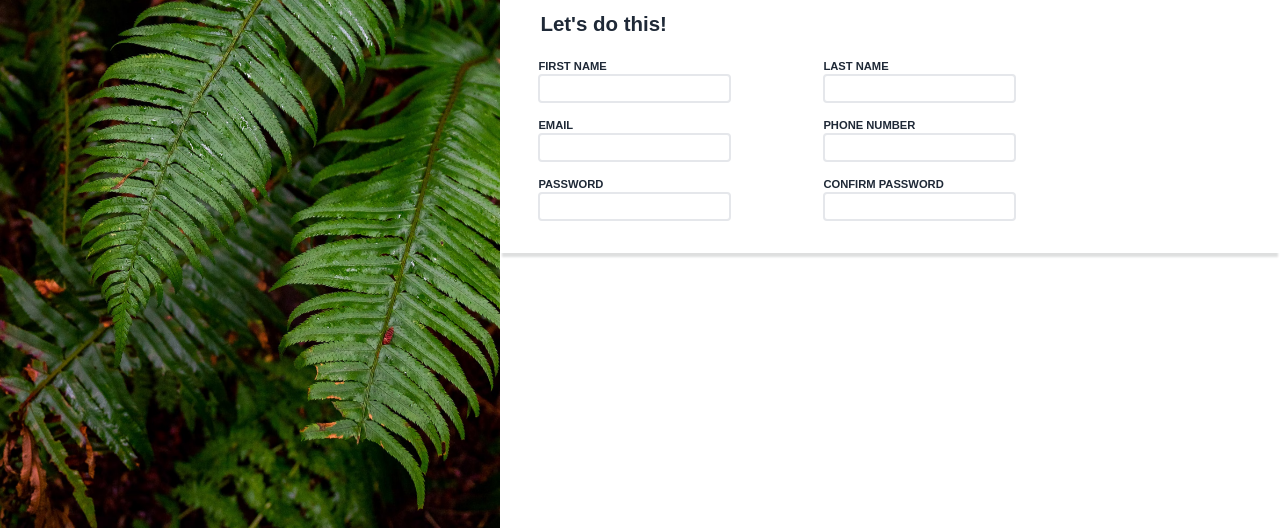
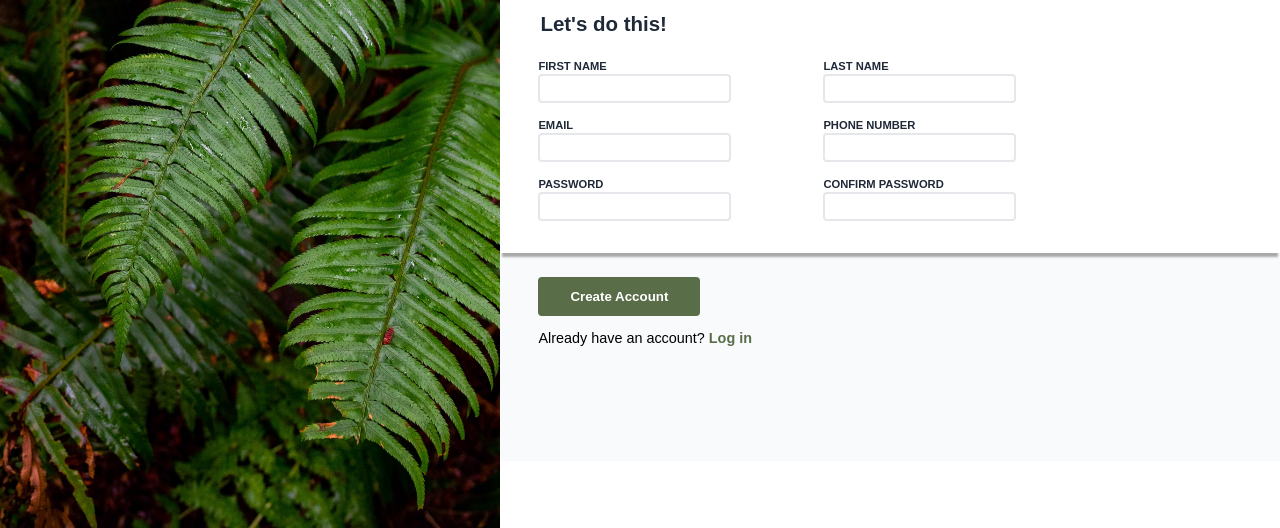
Before and after one commit to yaramiu/sign-up-form, a plain HTML site: page index.html in a window 1280 px wide. Shown: the part 272-800 px from the top of the page. Drawn offline with Linux system fonts and the light colour scheme.

Commit message:
Add submit and signup block

```diff
--- a/index.html
+++ b/index.html
@@ -1,5 +1,6 @@
 <!DOCTYPE html>
 <html lang="en">
+
 <head>
   <meta charset="UTF-8" />
   <title>Sign Up Form</title>
@@ -10,18 +11,10 @@
 <body>
   <div class="photo-logo-block">
     <div class="logo-block">
-        <img
-          src="./images/odin-lined.png"
-          alt="The Odin Project logo"
-          class="logo"
-        />
+      <img src="./images/odin-lined.png" alt="The Odin Project logo" class="logo" />
       <p class="logo-text">ODIN</p>
     </div>
-      <img
-        src="./images/photo-1585202900225-6d3ac20a6962.avif"
-        alt="Green plant leaves"
-        class="photo"
-      />
+    <img src="./images/photo-1585202900225-6d3ac20a6962.avif" alt="Green plant leaves" class="photo" />
   </div>
 
   <div class="right-side">
@@ -78,17 +71,22 @@
           <div class="confirm-password-form">
             <label for="confirm-password">CONFIRM PASSWORD</label>
             <br />
-              <input
-                type="password"
-                name="confirm-password"
-                id="confirm-password"
-              />
+            <input type="password" name="confirm-password" id="confirm-password" />
           </div>
         </div>
       </form>
     </div>
 
-      <div class="submit-block signup-block"></div>
+    <div class="submit-signup-block">
+      <div class="padding-container">
+        <button type="submit" class="submit-button">Create Account</button>
+
+        <p class="p3">
+          Already have an account? <span class="log-in">Log in</span>
+      </div>
+      </p>
+    </div>
   </div>
 </body>
+
 </html>
--- a/style.css
+++ b/style.css
@@ -4,8 +4,11 @@
 }
 
 :root {
-  --font-family: Arial, Helvetica, sans-serif;
+  --clear-fonts: Arial, Helvetica, sans-serif;
   --photo-size: 500px;
+  --top-and-right-margins: 3vh 0 0 3vw;
+  --top-and-right-padding: var(--top-and-right-margins);
+  --round-borders: 4px;
 }
 
 body {
@@ -56,7 +59,7 @@ body {
 .text-block {
   height: 260px;
   font-size: 1.5vw;
-  font-family: var(--font-family);
+  font-family: var(--clear-fonts);
   background-color: #f9fafb;
   display: flex;
   flex-flow: column nowrap;
@@ -84,11 +87,13 @@ form {
   display: flex;
   flex-flow: column wrap;
   row-gap: 20px;
-  margin: 3vh 0 0 3vw;
+  margin: var(--top-and-right-margins);
 }
 
 .form-block {
-  box-shadow: 0 6px 2px -2px #dedfdf;
+  position: relative;
+  z-index: 100;
+  box-shadow: 0 6px 2px -2px darkgray;
   padding-bottom: 40px;
 }
 
@@ -102,7 +107,7 @@ form {
 legend,
 label[for] {
   color: #1f2937;
-  font-family: var(--font-family);
+  font-family: var(--clear-fonts);
 }
 
 label[for] {
@@ -117,7 +122,7 @@ legend {
 
 input[type],
 input:focus {
-  border-radius: 4px;
+  border-radius: var(--round-borders);
 }
 
 input[type] {
@@ -130,3 +135,38 @@ input:focus {
   border: 1px solid blue;
   outline: none;
 }
+
+.submit-signup-block {
+  position: relative;
+  z-index: 10;
+  background-color: #f9fafb;
+  height: 26vh;
+}
+
+.padding-container {
+  padding: var(--top-and-right-padding);
+}
+
+.submit-button,
+.log-in {
+  font-weight: bold;
+}
+
+.submit-button {
+  background-color: #596d48;
+  color: white;
+  padding: 1.5vh 2.5vw;
+  font-family: var(--clear-fonts);
+  border: none;
+  border-radius: var(--round-borders);
+}
+
+.p3 {
+  font-family: var(--clear-fonts);
+  font-size: 0.9rem;
+  font-weight: 500;
+}
+
+.log-in {
+  color: #596d48;
+}
```
Lines whose indentation alone changed are shown as unchanged.
